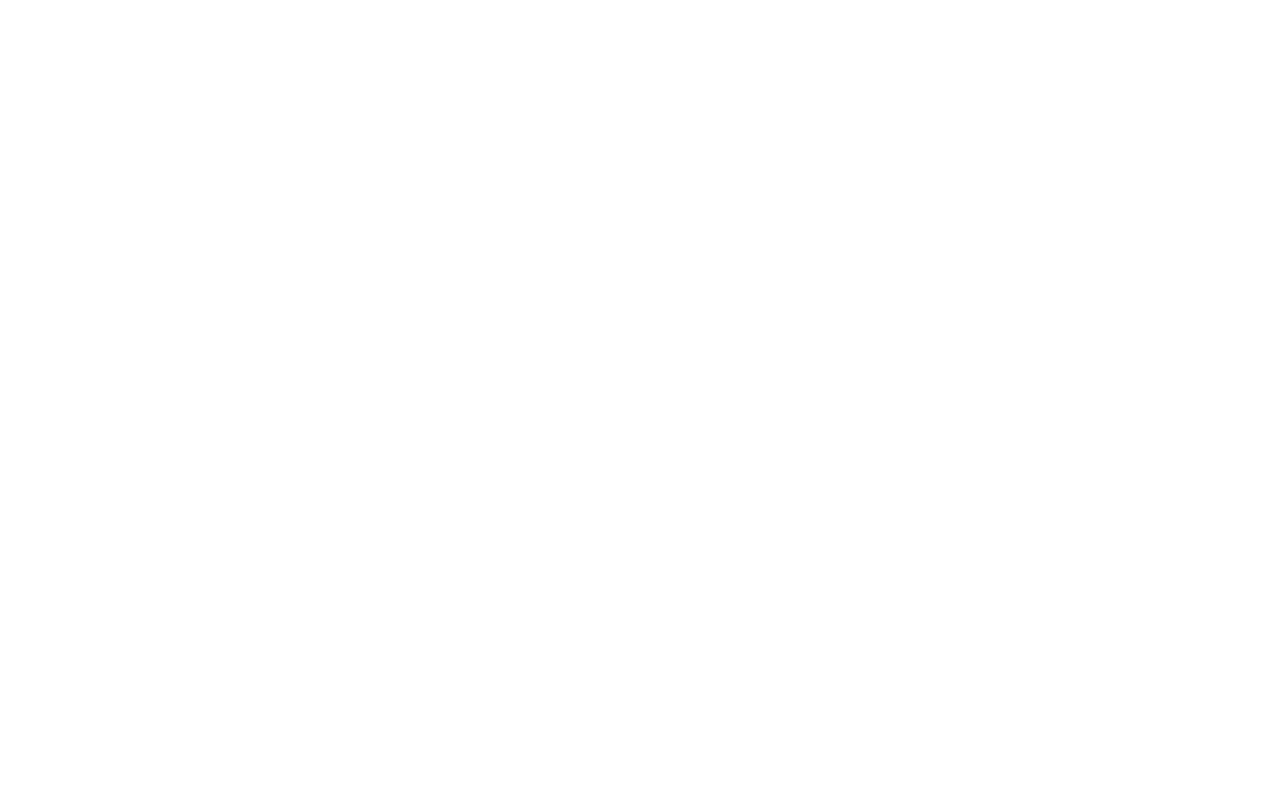
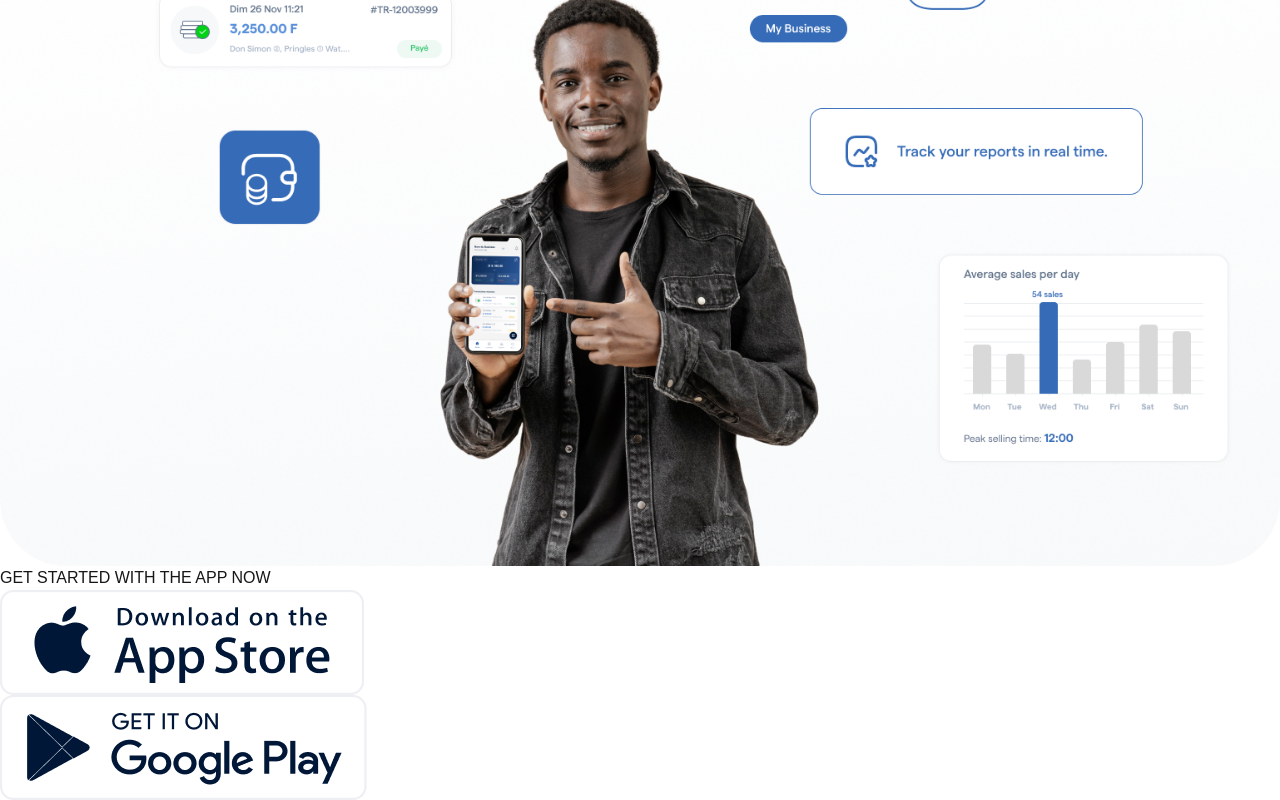
Before and after one commit to Ebrima-Mbye/limm-project, a Next.js app: page / in a window 1280 px wide. Shown: the part 1479-2279 px from the top of the page. Before the commit the page ends 1374 px from the top, so only its background shows below. Built offline with nearby package versions, Linux system fonts and the light colour scheme.

Commit message:
Done with the homeGetStarted section.
09:05, boys' new house.

```diff
--- /dev/null
+++ b/src/app/components/HomeGetStarted.jsx
@@ -0,0 +1,37 @@
+import Image from "next/image";
+import mainImage from "../photos/man-pointing-with-background.png";
+import appStoreImage from "../photos/get-it-on-apple.png";
+import googlePlayStoreImage from "../photos/get-it-on-google.png";
+
+export default function HomeGetStarted() {
+  return (
+    <section className=" h-[100vh] p-12">
+      <Image
+        src={mainImage}
+        alt="man pointing at phone"
+        className="w-[800px] mx-auto"
+      />
+      <div className="my-12 font-bold text-blue-400 text-center">
+        <a className="text-4xl text-[#356BB7] cursor-pointer" href="/">
+          GET STARTED WITH THE APP NOW
+        </a>
+      </div>
+      <div className="flex gap-14 justify-center items-center">
+        <div className="">
+          <Image
+            src={appStoreImage}
+            alt="app store image"
+            className="w-[200px]"
+          />
+        </div>
+        <div className="">
+          <Image
+            src={googlePlayStoreImage}
+            alt="google play store image"
+            className="w-[200px]"
+          />
+        </div>
+      </div>
+    </section>
+  );
+}
--- a/src/app/components/HomeHero.jsx
+++ b/src/app/components/HomeHero.jsx
@@ -2,14 +2,14 @@ import Image from "next/image";
 import HomeHeader from "./HomeHeader";
 import image1 from "../photos/man-calculating.png";
 import image2 from "../photos/woman-in-clothing-shop.png";
-import bookIcon from "../photos/bookkeeping-icon.svg"
-import inventoryIcon from "../photos/inventory-icon.svg"
+import bookIcon from "../photos/bookkeeping-icon.svg";
+import inventoryIcon from "../photos/inventory-icon.svg";
 
 export default function HomeHero() {
   return (
-    <div className="bg-gray-100 h-[96vh] p-4 rounded-lg">
+    <section className="px-12 overflow-y-clip bg-gray-100 h-[96vh] p-4 rounded-lg">
       <HomeHeader />
-      <div>
+      <div className="">
         <div className="mt-16 mb-6">
           <p className="text-5xl font-semibold text-start">
             Empowering Businesses with Innovative <br /> Solutions.
@@ -18,40 +18,46 @@ export default function HomeHero() {
         <div className="flex h-[300px] gap-3 mb-6 ">
           <div className="flex-[2] rounded-lg overflow-y-clip px-3 py-4 bg-cyan-200 text-cyan-600 ">
             <p className="mb-14 text-xl font-semibold">Bookkeeping</p>
-                <Image
-                src={bookIcon}
-                alt="book icon"
-                className="h-12"
-                />
-                <p className="mt-8 text-[16px]">Ditch the spreadsheet and messy records. Limm automates bookkeeping, saving you time and ensuring accuracy.</p>
+            <Image src={bookIcon} alt="bookkeeping icon" className="h-12" />
+            <p className="mt-8 text-[16px]">
+              Ditch the spreadsheet and messy records. Limm automates
+              bookkeeping, saving you time and ensuring accuracy.
+            </p>
           </div>
           <div className="flex-[3] ">
             <Image
               src={image1}
+              alt="man calculating"
               className="h-full mx-auto"
             />
           </div>
           <div className="flex-[2] rounded-lg overflow-y-clip px-3 py-4 bg-orange-300 text-orange-500 ">
             <p className="mb-14 text-xl font-semibold">Inventory Management</p>
-                <Image
-                src={inventoryIcon}
-                alt="book icon"
-                className="h-12"
-                />
-                <p className="mt-8 text-[16px]">Limm's smart inventory management keeps you in control, minimizing stockouts and optimizing ordering.</p>
+            <Image src={inventoryIcon} alt="inventory icon" className="h-12" />
+            <p className="mt-8 text-[16px]">
+              Limm's smart inventory management keeps you in control, minimizing
+              stockouts and optimizing ordering.
+            </p>
           </div>
           <div className="flex-[3] ">
             <Image
               src={image2}
+              alt="woman in clothing shop"
               className="h-full mx-auto"
             />
           </div>
         </div>
         <div className="text-[14px]">
-            <p className="text-start font-bold mb-1">One Platform for Payments, Inventory, and Staff Management for SMWs</p>
-            <p className="text-slate-400">Built for Africa, powered by technology. Mimm is nyour one-stop shop for <br /> streamlining operations, growing your business, and thriving in the digital age.</p>
+          <p className="text-start font-bold mb-1">
+            One Platform for Payments, Inventory, and Staff Management for SMWs
+          </p>
+          <p className="text-slate-400">
+            Built for Africa, powered by technology. Mimm is nyour one-stop shop
+            for <br /> streamlining operations, growing your business, and
+            thriving in the digital age.
+          </p>
         </div>
       </div>
-    </div>
+    </section>
   );
 }
--- a/src/app/layout.jsx
+++ b/src/app/layout.jsx
@@ -8,9 +8,7 @@ export const metadata = {
 export default function RootLayout({ children }) {
   return (
     <html lang="en">
-      <body>
-        {children}
-      </body>
+      <body>{children}</body>
     </html>
   );
 }
--- a/src/app/page.jsx
+++ b/src/app/page.jsx
@@ -1,8 +1,10 @@
 import HomeHero from "./components/HomeHero";
+import HomeGetStarted from "./components/HomeGetStarted";
 export default function Home() {
   return (
     <div className="p-4">
-      <HomeHero/>
+      <HomeHero />
+      <HomeGetStarted />
     </div>
   );
 }
```
Also changed, not shown: src/app/components/HomeHeader.jsx (+27 -19 lines), src/app/photos/get-it-on-apple.png (renamed from src/app/photos/get it on apple.png), src/app/photos/get-it-on-google.png (renamed from src/app/photos/get it on google.png). Lines whose indentation alone changed are shown as unchanged.
